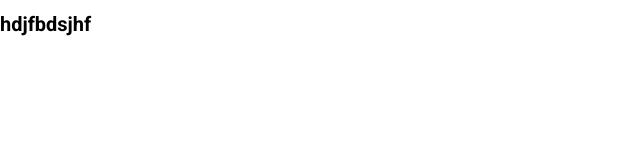
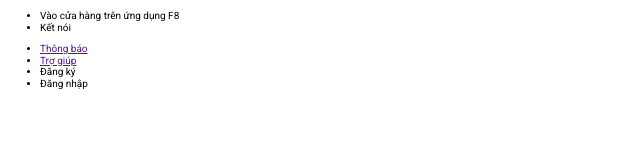
Before and after one commit to tye-dang/shopee, a plain HTML site: page index.html in a window 1280 px wide. Shown: the whole page, without its empty margins (0-640 px from the left). Drawn offline with nearby package versions, Linux system fonts and the light colour scheme.

Commit message:
Build base header layout

```diff
--- a/index.html
+++ b/index.html
@@ -13,6 +13,42 @@
     <link href="https://fonts.googleapis.com/css2?family=Roboto:wght@300;400;500;700&display=swap" rel="stylesheet">
 </head>
 <body>
-    <h1>hdjfbdsjhf</h1>
+    <div class="app">
+        <header class="header">
+            <nav class="header__navbar">
+                <ul class="header__navbar--list">
+                    <li class="header__navbar__item">
+                        Vào cửa hàng trên ứng dụng F8
+                    </li>
+                    <li class="header__navbar__item">
+                        Kết nói
+                    </li>
+                </ul>
+
+                <ul class="header__navbar--list">
+                    <li class="header__navbar__item">
+                       <a href="" class="header__navbar-item-link">Thông báo</a>
+                    </li>
+                    <li class="header__navbar__item">
+                        <a href="" class="header__navbar-item-link">Trợ giúp</a>
+                    </li>
+                    <li class="header__navbar__item">
+                        Đăng ký
+                    </li>
+                    <li class="header__navbar__item">
+                        Đăng nhập
+                    </li>
+                </ul>
+            </nav>
+        </header>
+        <div class="container">
+
+        </div>
+        <footer class="footer">
+
+        </footer>
+    </div>
 </body>
+
+
 </html>
```
